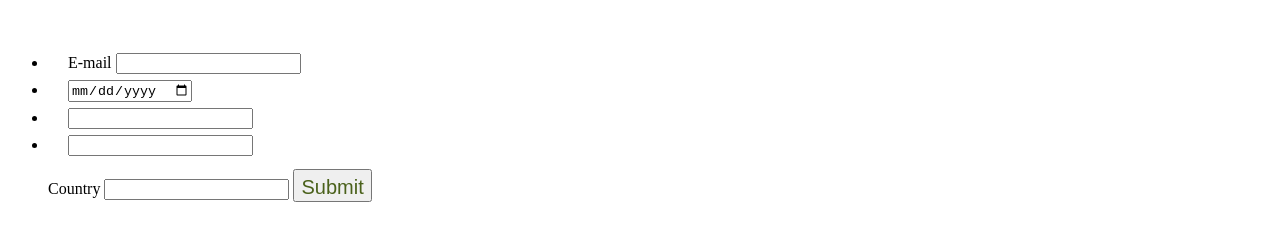
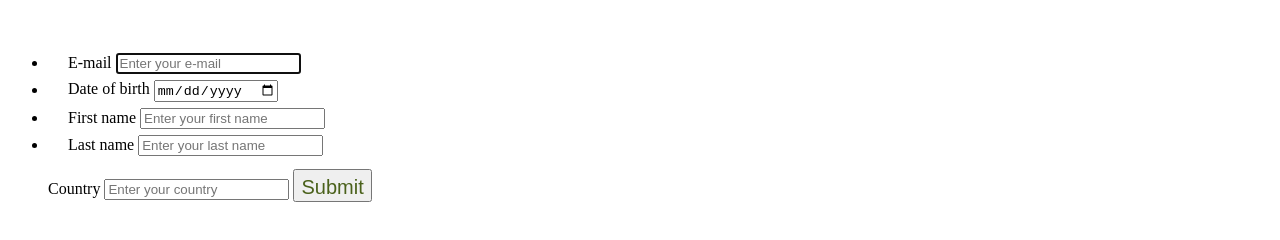
Before and after one commit to farhadulislam/front-end-matter, a plain HTML site: page register.html in a window 1280 px wide. Shown: the part 160-400 px from the top of the page. Drawn offline with Linux system fonts and the light colour scheme.

Commit message:
Added autofocus required attributes to email field

```diff
--- a/register.html
+++ b/register.html
@@ -13,20 +13,24 @@
     </header>
     <h1>Your details</h1>
     <ul id="registerList">
-        <li> <label for ="email">E-mail</label>
-            <input type="email"/>
+        <li>
+            <label for ="email" >E-mail</label>
+            <input type="email" autofocus required placeholder="Enter your e-mail"/>
         </li>
         <li>
+            <label for ="date">Date of birth</label>
             <input type="date"/>
         </li>
         <li>
-            <input type="text"/>
+            <label for ="email">First name</label>
+            <input type="text" placeholder="Enter your first name"/>
         </li>
         <li>
-            <input type="text"/>
+            <label for ="email">Last name</label>
+            <input type="text" placeholder="Enter your last name"/>
         </li>
         <label for="browser">Country</label>
-        <input type="text" list="browser"/>
+        <input type="text" list="browser" placeholder="Enter your country"/>
         <datalist id="browser">
             <option value ="Afghanistan">
             <option value ="Bangladesh">
```
